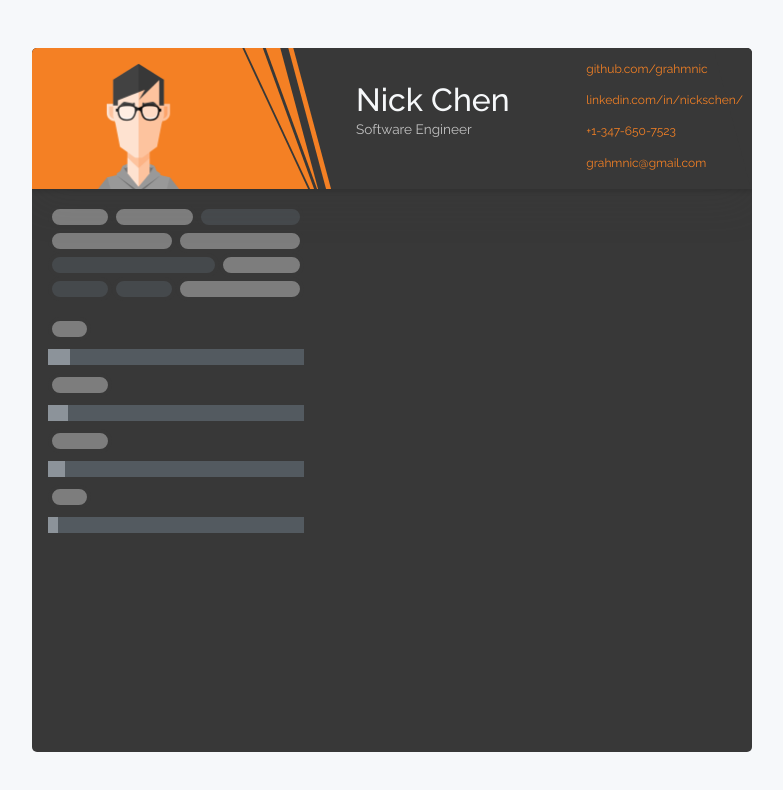
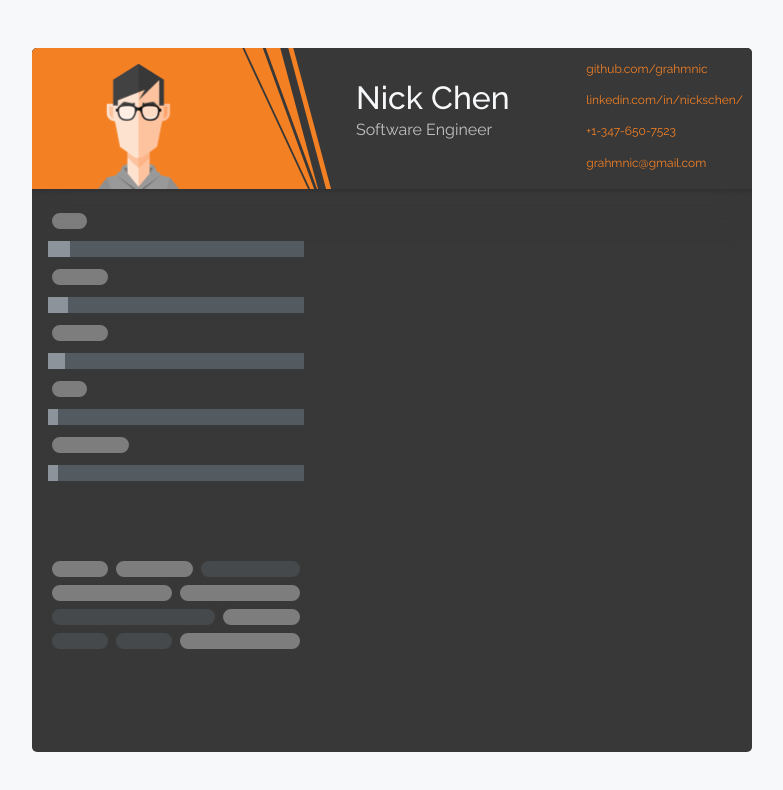
Before and after one commit to grahmnic/vue-port, a Vue app: page / in a window 1280 px wide. Shown: the top 790 px of the page, without its empty margins (248-1031 px from the left). Built offline with nearby package versions, Linux system fonts and the light colour scheme; some icons are missing.

Commit message:
Adding responsive fixes to banner, adding hovers to aboutme.

```diff
--- a/src/App.vue
+++ b/src/App.vue
@@ -84,7 +84,7 @@ export default {
       }
 
       .page-transition-out {
-        animation: sink 2s cubic-bezier(0.85, 0, 0.15, 1) forwards;
+        animation: sink 1s cubic-bezier(0.85, 0, 0.15, 1) forwards;
       }
 
       @keyframes rise {
@@ -109,7 +109,7 @@ export default {
           .wave {
             background: url(./assets/wave.svg) repeat-x;
             position: absolute;
-            top: -198px;
+            top: -190px;
             width: 6400px;
             height: 198px;
             animation: wave 1.5s cubic-bezier( 0.36, 0.45, 0.63, 0.53) infinite;
--- a/src/components/layouts/AboutMe.vue
+++ b/src/components/layouts/AboutMe.vue
@@ -1,15 +1,62 @@
 <template>
-  <div class="resume-about-me"></div>
+  <div class="resume-about-me w-100 py-3 px-3 d-flex flex-column align-items-center" @mouseenter="hover" @mouseleave="leave" @click="changeView">
+    <gloss :activate="isHovered" section="about-me" :blobs="blobs1"/>
+  </div>
 </template>
 
 <script>
+import Gloss from '../util/Gloss.vue'
+import { mapGetters } from 'vuex'
+
 export default {
-    name: "about-me"
+    name: "about-me",
+    components: {
+      Gloss
+    },
+    data() {
+      return {
+          blobs1: [
+              {color: 'light', size: '3'},
+              {color: 'light', size: '4'},
+              {color: 'dark', size: '5'},
+              {color: 'light', size: '6'},
+              {color: 'light', size: '6'},
+              {color: 'dark', size: '8'},
+              {color: 'light', size: '4'},
+              {color: 'dark', size: '3'},
+              {color: 'dark', size: '3'},
+              {color: 'light', size: '6'},
+          ],
+      }
+    },
+
+    methods: {
+        hover() {
+            this.$store.commit('hover:setAboutMe', true)
+        },
+        leave() {
+            this.$store.commit('hover:setAboutMe', false)
+        },
+        changeView() {
+            this.$store.commit('view:set', 'about-me-view')
+        }
+    },
+    computed: {
+        ...mapGetters([
+            'aboutMeHovered'
+        ]),
+        isHovered() {
+            return this.aboutMeHovered;
+        }
+    }
 }
 </script>
 
 <style>
 .resume-about-me {
     grid-area: ra;
+    cursor: pointer;
+    transition: all 0.5s ease-out;
+    position: relative;
 }
 </style>
--- a/src/components/layouts/Projects.vue
+++ b/src/components/layouts/Projects.vue
@@ -1,5 +1,6 @@
 <template>
-  <div class="resume-projects"></div>
+  <div class="resume-projects">
+  </div>
 </template>
 
 <script>
--- a/src/components/layouts/ResumeTop.vue
+++ b/src/components/layouts/ResumeTop.vue
@@ -5,11 +5,32 @@
       </div>
     </div>
     <div class="resume-info h-100 col-7 d-flex px-0">
-      <div class="resume-title h-100 col-5 pl-4">
+      <div class="resume-title h-100 col-md-5 text-sm-center pl-4">
         <h2>Nick Chen</h2>
         <p>Software Engineer</p>
       </div>
-      <div class="col-7 h-100 py-2 px-1">
+      <div class="contacts-icon d-md-none py-1 px-3">
+        <font-awesome-icon class="orange" v-click-outside="hide" icon="caret-down" @click="show"/>
+        <div v-show="displayContacts" class="contacts-modal d-md-none">
+          <Entypo class="text-left">
+            <Github class="resume-icon"/>
+            <a href="https://github.com/grahmnic" target="_blank" class="resume-icon-text">github.com/grahmnic</a>
+          </Entypo>
+          <Entypo class="text-left">
+            <Linkedin class="resume-icon"/>
+            <a href="https://www.linkedin.com/in/nickschen/" target="_blank" class="resume-icon-text">linkedin.com/in/nickschen/</a>
+          </Entypo>
+          <Entypo class="text-left">
+            <Phone class="resume-icon"/>
+            <span class="resume-icon-text">+1-347-650-7523</span>
+          </Entypo>
+          <Entypo class="text-left">
+            <Email class="resume-icon"/>
+            <a href="mailto:grahmnic@gmail.com" class="resume-icon-text">grahmnic@gmail.com</a>
+          </Entypo>
+        </div>
+      </div>
+      <div class="col-md-7 d-none d-md-block h-100 py-2 px-1">
         <div class="float-right w-auto h-100">
           <Entypo class="h-25 text-left">
             <Github class="resume-icon"/>
@@ -37,9 +58,10 @@
 import Entypo from '../util/Entypo.vue'
 import Github from '@entypo-icons/core/icons/github-with-circle.svg?inline'
 import Linkedin from '@entypo-icons/core/icons/linkedin-with-circle.svg?inline'
-import Phone  from '@entypo-icons/core/icons/old-phone.svg?inline'
+import Phone from '@entypo-icons/core/icons/old-phone.svg?inline'
 import Email from '@entypo-icons/core/icons/mail-with-circle.svg?inline'
 import { mapGetters } from 'vuex'
+import ClickOutside from 'vue-click-outside'
 
 export default {
   name: 'resume-top',
@@ -48,12 +70,16 @@ export default {
     Github,
     Linkedin,
     Phone,
-    Email
+    Email,
   },
   data: function () {
     return {
-      onSkill: false
+      onSkill: false,
+      displayContacts: false
     }
+  },
+  directives: {
+    ClickOutside
   },
   mounted: function() {
     document.querySelectorAll('.resume-icon').forEach(e => {
@@ -73,6 +99,14 @@ export default {
       handler(val) {
         this.onSkill = val
       }
+    }
+  },
+  methods: {
+    show() {
+      this.displayContacts = true
+    },
+    hide() {
+      this.displayContacts = false
     }
   }
 }
@@ -125,7 +159,6 @@ export default {
       }
       p {
         color: $off-white;
-        font-size: 0.85rem;
       }
       &::after {
         position: absolute;
@@ -166,6 +199,16 @@ export default {
       margin: 0px 5px;
       white-space: nowrap;
     }
+
+    .orange {
+      color: $orange;
+      cursor: pointer;
+      transition: all 0.5s ease-out;
+
+      &:hover {
+
+      }
+    }
   }
 
   .resume-avatar {
@@ -189,4 +232,22 @@ export default {
     }
   }
 }
+
+.contacts-icon {
+  position: relative;
+  .contacts-modal {
+    position: absolute;
+    padding: 10px;
+    border-radius: 2.5px;
+    background: $dark-gray;
+    top: 15px;
+    right: 100%;
+    @include box-shadow-dark();
+
+    div {
+      height: 2rem;
+      white-space: nowrap;
+    }
+  }
+}
 </style>
--- a/src/components/layouts/Skills.vue
+++ b/src/components/layouts/Skills.vue
@@ -1,7 +1,6 @@
 <template>
-  <div class="resume-skills py-3 px-3 d-flex flex-column align-items-center" @mouseenter="skillHover" @mouseleave="skillLeave" @click="changeView">
-      <div>
-        <gloss :activate="isHovered" section="skills" :blobs="blobs1"/>
+  <div class="resume-skills px-3 py-1" @mouseenter="hover" @mouseleave="leave" @click="changeView">
+      <div class="w-100">
         <div class="py-2"></div>
         <gloss :activate="isHovered" section="skills" :blobs="blobs2"/>
         <bar class="py-2" :activate="isHovered" section="bar1" :progress="85" />
@@ -11,6 +10,8 @@
         <bar class="py-2" :activate="isHovered" section="bar3" :progress="65" />
         <gloss :activate="isHovered" section="skills" :blobs="blobs5"/>
         <bar class="py-2" :activate="isHovered" section="bar4" :progress="40" />
+        <gloss :activate="isHovered" section="skills" :blobs="blobs6"/>
+        <bar class="py-2" :activate="isHovered" section="bar5" :progress="40" />
       </div>
   </div>
 </template>
@@ -28,18 +29,6 @@ export default {
     },
     data: () => {
         return {
-            blobs1: [
-                {color: 'light', size: '3'},
-                {color: 'light', size: '4'},
-                {color: 'dark', size: '5'},
-                {color: 'light', size: '6'},
-                {color: 'light', size: '6'},
-                {color: 'dark', size: '8'},
-                {color: 'light', size: '4'},
-                {color: 'dark', size: '3'},
-                {color: 'dark', size: '3'},
-                {color: 'light', size: '6'},
-            ],
             blobs2: [
                 {color: 'light', size: '2'},
             ],
@@ -52,13 +41,19 @@ export default {
             blobs5: [
                 {color: 'light', size: '2'},
             ],
+            blobs6: [
+                {color: 'light', size: '4'}
+            ],
+            blobs7: [
+                {color: 'light', size: '2'}
+            ]
         }
     },
     methods: {
-        skillHover() {
+        hover() {
             this.$store.commit('hover:setSkills', true)
         },
-        skillLeave() {
+        leave() {
             this.$store.commit('hover:setSkills', false)
         },
         changeView() {
--- a/src/main.js
+++ b/src/main.js
@@ -1,6 +1,15 @@
 import Vue from 'vue'
 import App from './App.vue'
 import store from './components/store'
+import { library } from '@fortawesome/fontawesome-svg-core'
+import {
+  faCaretDown
+ } from '@fortawesome/free-solid-svg-icons'
+import { FontAwesomeIcon } from '@fortawesome/vue-fontawesome'
+
+library.add(faCaretDown)
+
+Vue.component('font-awesome-icon', FontAwesomeIcon)
 
 Vue.config.productionTip = false
 
```
Also changed, not shown: package.json (+7 -0 lines), 1 other file (tests, documents, lock files or other folders).
